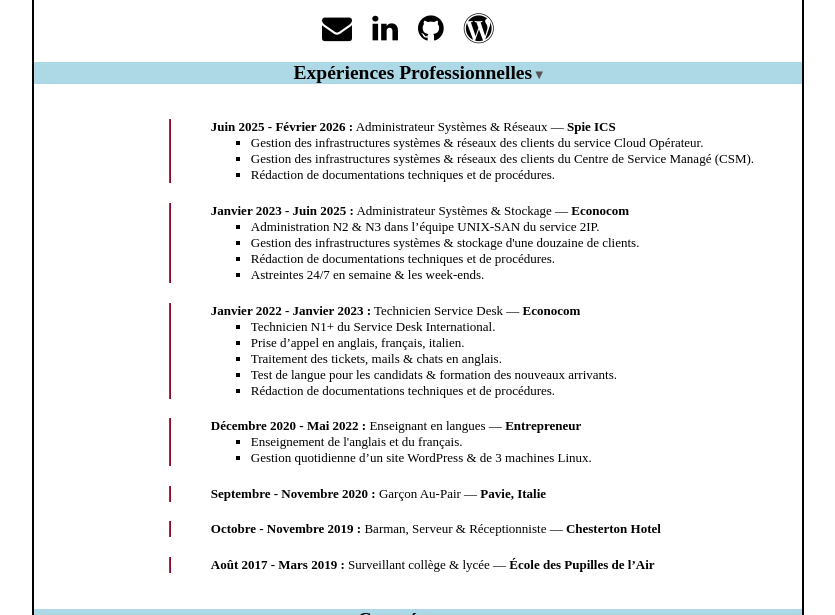
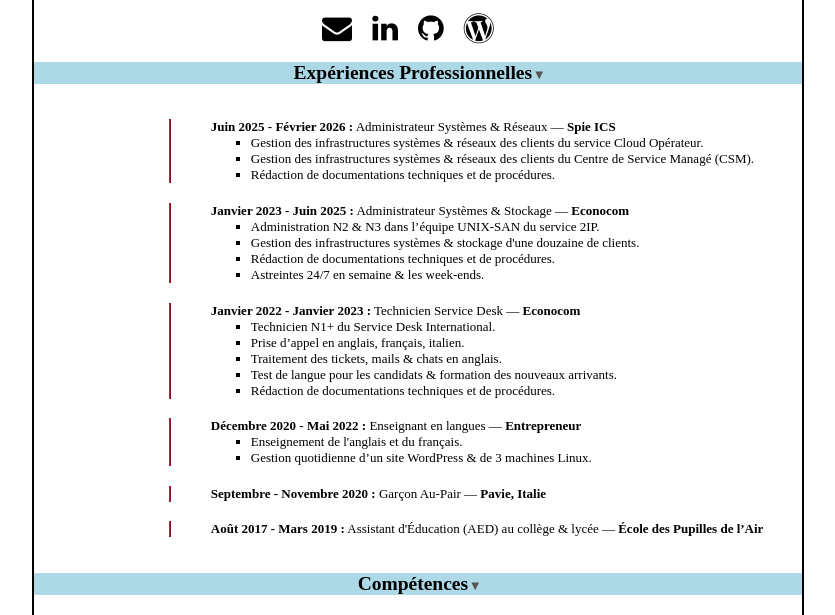
Before and after one commit to Soimuen11/MyCV, a plain HTML site: page index.html in a window 1280 px wide. Shown: the part 190-805 px from the top of the page, without its empty margins (222-1057 px from the left). Drawn offline with Linux system fonts and the light colour scheme; a web font is replaced by a local one.

Commit message:
tweaked experience section

```diff
--- a/index.html
+++ b/index.html
@@ -67,11 +67,11 @@
 			<ul class="add-left-border">
 								<li class="li-without-style"><em>Septembre - Novembre 2020 :</em> Garçon Au-Pair — <b>Pavie, Italie</b></li>
 			</ul>
+			<!-- <ul class="add-left-border"> -->
+								<!-- <li class="li-without-style"><em>Octobre - Novembre 2019 :</em> Barman, Serveur &amp; Réceptionniste — <b>Chesterton Hotel</b></li> -->
+			<!-- </ul> -->
 			<ul class="add-left-border">
-								<li class="li-without-style"><em>Octobre - Novembre 2019 :</em> Barman, Serveur &amp; Réceptionniste — <b>Chesterton Hotel</b></li>
-			</ul>
-			<ul class="add-left-border">
-								<li class="li-without-style"><em>Août 2017 - Mars 2019 :</em> Surveillant collège &amp; lycée — <b>École des Pupilles de l’Air</b></li>
+								<li class="li-without-style"><em>Août 2017 - Mars 2019 :</em> Assistant d'Éducation (AED) au collège &amp; lycée — <b>École des Pupilles de l’Air</b></li>
 			</ul>
 			</ul>
 		</div>
```
